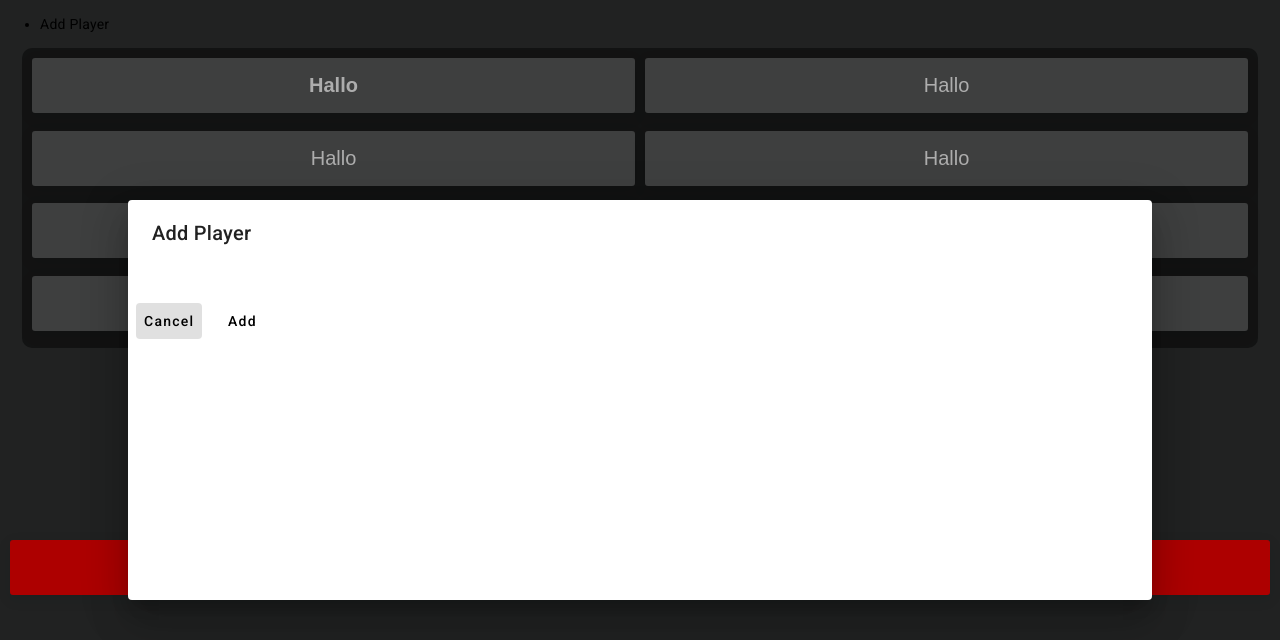
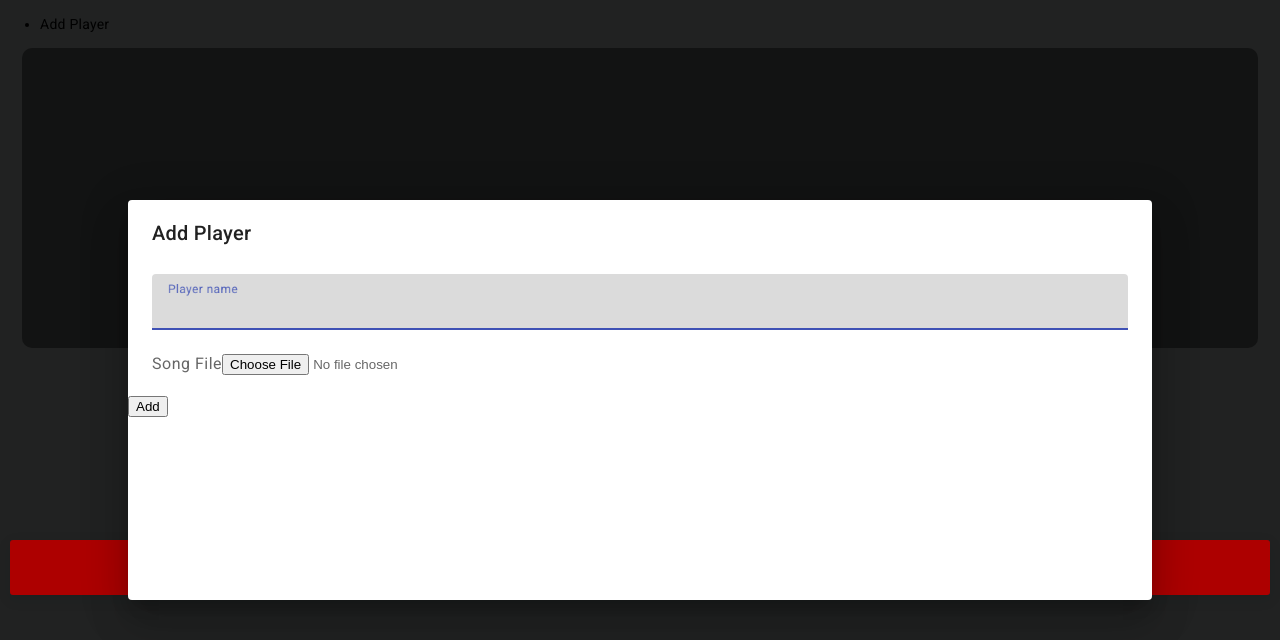
Before and after one commit to larsvdsluijs/goaltunes, an Angular app in the folder goaltunes/: page / in a window 1280 px wide. Both pictures are taken after a click on the button "Tegenstander". Shown: the top 640 px of the page. Built offline with nearby package versions, Linux system fonts and the light colour scheme.

Commit message:
liedjes afspelen in de browser werkt

```diff
--- a/goaltunes/src/app/add-player/add-player.component.html
+++ b/goaltunes/src/app/add-player/add-player.component.html
@@ -1,8 +1,11 @@
 <h1 mat-dialog-title>Add Player</h1>
 <div mat-dialog-content>
-  <!-- Content for adding player goes here, like form fields -->
+  <mat-form-field>
+    <mat-label>Player name</mat-label>
+    <input matInput [(ngModel)]="playerName">
+  </mat-form-field>
+  <label>Song File</label>
+  <input type="file" (change)="handleFileInput($event)">
 </div>
-<div mat-dialog-actions>
-  <button mat-button >Cancel</button>
-  <button mat-button >Add</button>
-</div>
+
+<button (click)="addPlayerToLocalstorage()">Add</button>
--- a/goaltunes/src/app/add-player/add-player.component.scss
+++ b/goaltunes/src/app/add-player/add-player.component.scss
@@ -0,0 +1,3 @@
+mat-form-field {
+  width: 100%;
+}
--- a/goaltunes/src/app/add-player/add-player.component.ts
+++ b/goaltunes/src/app/add-player/add-player.component.ts
@@ -1,13 +1,50 @@
-import { Component } from '@angular/core';
+import {Component, OnInit} from '@angular/core';
 import { MatDialogRef } from '@angular/material/dialog';
 
+interface Player {
+  name: string;
+  audio: string;
+}
 @Component({
   selector: 'app-add-player',
   templateUrl: './add-player.component.html',
   styleUrls: ['./add-player.component.scss']
 })
-export class AddPlayerComponent {
+export class AddPlayerComponent implements OnInit{
 
+  playerName: string = '';
+  playerAudio = null;
+  players = [];
+  selectedFile: File | null = null;
+  ngOnInit() {}
   constructor(public dialogRef: MatDialogRef<AddPlayerComponent>) {}
 
+  handleFileInput(event: Event) {
+    const inputElement = event.target as HTMLInputElement;
+    if (inputElement.files && inputElement.files.length > 0) {
+      this.selectedFile = inputElement.files[0];
+    }
+  }
+
+  addPlayerToLocalstorage() {
+    if (this.selectedFile) {
+      const reader = new FileReader();
+
+      reader.onload = (event: any) => {
+        const base64String = event.target.result.split(',')[1];
+        // Create a new player object
+        const newPlayer: Player = {
+          name: this.playerName,
+          audio: base64String
+        };
+        // Retrieve current players from localStorage, add the new player, and then store it again
+        const currentPlayers: Player[] = JSON.parse(localStorage.getItem('players') || '[]');
+        currentPlayers.push(newPlayer);
+        localStorage.setItem('players', JSON.stringify(currentPlayers));
+      };
+
+      reader.readAsDataURL(this.selectedFile);
+    }
+  }
+
 }
--- a/goaltunes/src/app/app.module.ts
+++ b/goaltunes/src/app/app.module.ts
@@ -9,6 +9,8 @@ import { NavbarComponent } from './navbar/navbar.component';
 import { AddPlayerComponent } from './add-player/add-player.component';
 import {MatButtonModule} from "@angular/material/button";
 import { BrowserAnimationsModule } from '@angular/platform-browser/animations';
+import {MatInputModule} from "@angular/material/input";
+import {FormsModule} from "@angular/forms";
 
 @NgModule({
   declarations: [
@@ -22,7 +24,9 @@ import { BrowserAnimationsModule } from '@angular/platform-browser/animations';
     AppRoutingModule,
     MatDialogModule,
     MatButtonModule,
-    BrowserAnimationsModule
+    BrowserAnimationsModule,
+    MatInputModule,
+    FormsModule
   ],
   providers: [],
   bootstrap: [AppComponent]
--- a/goaltunes/src/app/play-screen/play-screen.component.html
+++ b/goaltunes/src/app/play-screen/play-screen.component.html
@@ -1,14 +1,9 @@
 <body>
 <div class="container">
   <div class="grid-container">
-    <button class="btn"><b>Hallo</b></button>
-    <button class="btn">Hallo</button>
-    <button class="btn">Hallo</button>
-    <button class="btn">Hallo</button>
-    <button class="btn">Hallo</button>
-    <button class="btn">Hallo</button>
-    <button class="btn">Hallo</button>
-    <button class="btn">Hallo</button>
+    <button *ngFor="let player of players" class="btn" (click)="playAudio(player.audio)">
+      {{ player.name }}
+    </button>
   </div>
 
   <button (click)="openDialog()" id="oponent" class="btn"><b>Tegenstander</b></button>
--- a/goaltunes/src/app/play-screen/play-screen.component.ts
+++ b/goaltunes/src/app/play-screen/play-screen.component.ts
@@ -1,14 +1,22 @@
-import { Component } from '@angular/core';
+import {Component, OnInit} from '@angular/core';
 import {MatDialog, MAT_DIALOG_DATA, MatDialogModule} from '@angular/material/dialog';
 import {AddPlayerComponent} from "../add-player/add-player.component";
+
+interface Player {
+  name: string;
+  audio: string;
+}
 
 @Component({
   selector: 'app-play-screen',
   templateUrl: './play-screen.component.html',
   styleUrls: ['./play-screen.component.scss']
 })
-export class PlayScreenComponent {
-
+export class PlayScreenComponent implements OnInit{
+    players: Player[] = [];
+    ngOnInit() {
+      this.fetchPlayersFromLocalstorage();
+    }
   constructor(public dialog: MatDialog) {}
 
   openDialog() {
@@ -17,4 +25,32 @@ export class PlayScreenComponent {
       height: '50%'
     })
   }
+  fetchPlayersFromLocalstorage() {
+    // Haal de array van spelers op uit localStorage
+    this.players = JSON.parse(localStorage.getItem('players') || '[]');
+  }
+
+  convertBase64ToAudioObjectURL(base64Data: string): string {
+    const byteCharacters = atob(base64Data);
+    const byteNumbers: number[] = [];
+
+    for (let i = 0; i < byteCharacters.length; i++) {
+      byteNumbers.push(byteCharacters.charCodeAt(i));
+    }
+
+    const byteArray = new Uint8Array(byteNumbers);
+    const blob = new Blob([byteArray], { type: 'audio/mp3' }); // adjust the mime type accordingly
+    return URL.createObjectURL(blob);
+  }
+
+
+  playAudio(base64Data: string) {
+    console.log("Base64 Data:", base64Data); // Add this line
+    const audioSrc = this.convertBase64ToAudioObjectURL(base64Data);
+    const audio = new Audio(audioSrc);
+    audio.play();
+  }
+
+
+
 }
```
